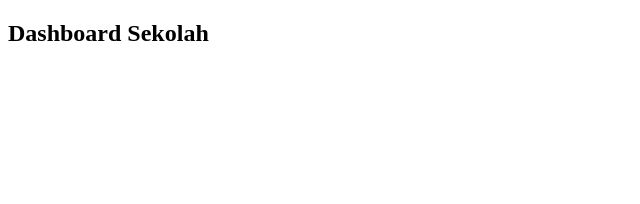
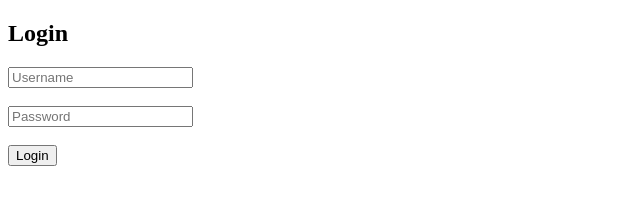
Before and after one commit to Cogander/school_system, a website: page index.html in a window 1280 px wide. Shown: the whole page, without its empty margins (0-640 px from the left). Drawn offline with Linux system fonts and the light colour scheme; no server answers.

Commit message:
Update index.html

```diff
--- a/index.html
+++ b/index.html
@@ -1,35 +1,37 @@
 <!DOCTYPE html>
 <html>
 <head>
-<title>Dashboard</title>
+<title>Enterprise School System</title>
 </head>
 <body>
+<h2>Login</h2>
 
-<h2>Dashboard Sekolah</h2>
+<input id="username" placeholder="Username"><br><br>
+<input id="password" type="password" placeholder="Password"><br><br>
+<button onclick="login()">Login</button>
 
-<div id="data"></div>
+<h3 id="result"></h3>
 
 <script>
-async function loadData() {
+async function login() {
+  const res = await fetch("http://localhost:3000/api/auth/login", {
+    method: "POST",
+    headers: { "Content-Type": "application/json" },
+    body: JSON.stringify({
+      username: document.getElementById("username").value,
+      password: document.getElementById("password").value
+    })
+  })
 
-  const token = localStorage.getItem("token");
+  const data = await res.json()
 
-  const res = await fetch("/api/stats", {
-    headers: {
-      Authorization: "Bearer " + token
-    }
-  });
-
-  const data = await res.json();
-
-  document.getElementById("data").innerHTML =
-    "Total Siswa: " + data.total_students + "<br>" +
-    "Total Guru: " + data.total_teachers + "<br>" +
-    "Total Pengurus: " + data.total_staff;
+  if(data.token){
+    localStorage.setItem("token", data.token)
+    document.getElementById("result").innerText = "Login success!"
+  } else {
+    document.getElementById("result").innerText = "Login failed!"
+  }
 }
-
-loadData();
 </script>
-
 </body>
 </html>
```
